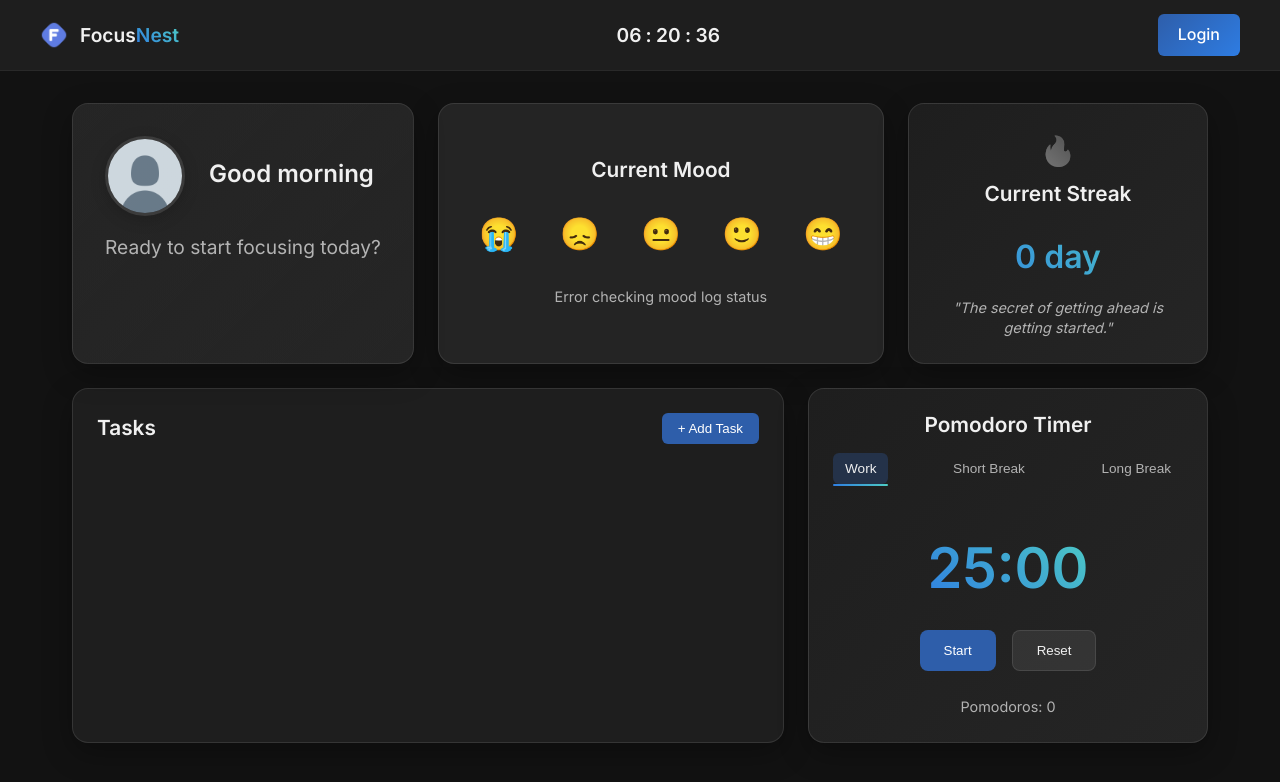
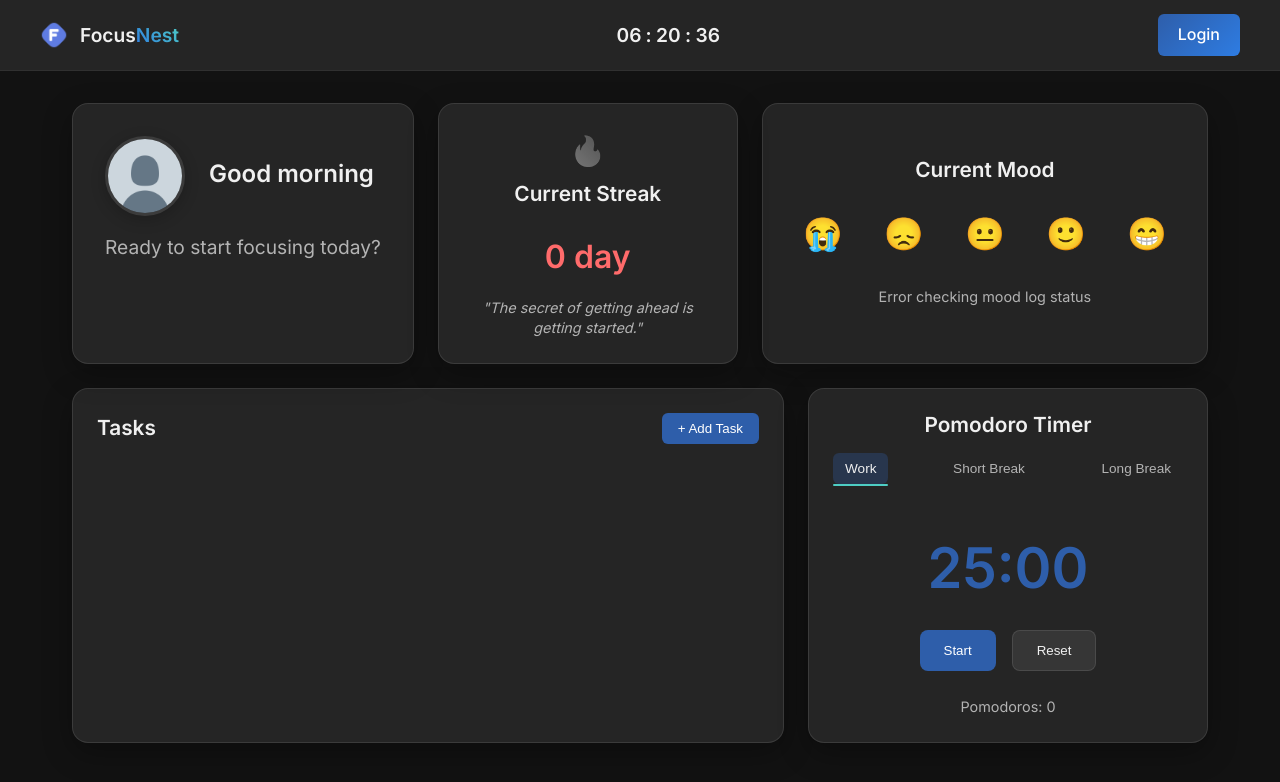
Before and after one commit to c2y5/FocusNest, a Flask app: template app/templates/dashboard.html in a window 1280 px wide. Shown: the top 782 px of the page. Run offline with Flask 3, Linux system fonts and the light colour scheme; the template is opened without the code that fills it, so the values that code supplies are empty.

Commit message:
updated some css

```diff
--- a/app/static/css/style.css
+++ b/app/static/css/style.css
@@ -1,6 +1,5 @@
 :root {
   --bg-dark: #121212;
-  --card-dark: #1e1e1e;
   --card-light: #252525;
   --text-light: #f0f0f0;
   --text-muted: rgba(240, 240, 240, 0.7);
@@ -60,7 +59,7 @@ p {
 
 .app-header {
   position: relative;
-  background: var(--card-dark);
+  background: var(--card-light);
   padding: 0 2rem;
   border-bottom: 1px solid rgba(255, 255, 255, 0.05);
 }
@@ -353,7 +352,7 @@ p {
 
 .feature-card:hover {
   transform: translateY(-10px);
-  background: linear-gradient(135deg, var(--card-dark), var(--card-light));
+  background: var(--card-light);
   box-shadow: 0 10px 30px rgba(0, 0, 0, 0.3);
 }
 
@@ -478,7 +477,7 @@ p {
 }
 
 .welcome-card {
-  background: linear-gradient(135deg, var(--card-dark), var(--card-light));
+  background: var(--card-light);
   border-radius: 16px;
   padding: 2rem;
   border: 1px solid rgba(255, 255, 255, 0.1);
@@ -515,11 +514,6 @@ p {
   content: "";
   position: absolute;
   inset: 0;
-  background: linear-gradient(
-    135deg,
-    rgba(255, 255, 255, 0.03) 0%,
-    rgba(255, 255, 255, 0) 100%
-  );
   z-index: 1;
 }
 
@@ -565,7 +559,7 @@ p {
 .username-text {
   font-size: 1.8rem;
   margin: 0.25rem 0 0 0;
-  background: linear-gradient(45deg, var(--primary-light), var(--teal));
+  background: var(--primary-light);
   -webkit-background-clip: text;
   background-clip: text;
   color: transparent;
@@ -798,7 +792,7 @@ p {
 }
 
 .streak-card {
-  background: linear-gradient(135deg, var(--card-dark), var(--card-light));
+  background: var(--card-light);
   border-radius: 16px;
   padding: 1.5rem;
   border: 1px solid rgba(255, 255, 255, 0.1);
@@ -838,16 +832,6 @@ p {
   flex-direction: column;
   gap: 0.5rem;
   text-align: center;
-}
-
-.streak-count {
-  font-size: 2rem;
-  font-weight: 600;
-  margin: 0.5rem 0;
-  background: linear-gradient(45deg, var(--primary-light), var(--teal));
-  -webkit-background-clip: text;
-  background-clip: text;
-  color: transparent;
 }
 
 .streak-quote {
@@ -895,7 +879,7 @@ p {
   font-size: 2rem;
   font-weight: 600;
   margin: 0.5rem 0;
-  background: linear-gradient(45deg, var(--primary-light), var(--teal));
+  background: var(--accent);
   -webkit-background-clip: text;
   background-clip: text;
   color: transparent;
@@ -903,7 +887,7 @@ p {
 }
 
 .tasks-card {
-  background: var(--card-dark);
+  background: var(--card-light);
   border-radius: 16px;
   padding: 1.5rem;
   border: 1px solid rgba(255, 255, 255, 0.1);
@@ -1048,7 +1032,7 @@ p {
 }
 
 .timer-card {
-  background: linear-gradient(135deg, var(--card-dark), var(--card-light));
+  background: var(--card-light);
   border-radius: 16px;
   padding: 1.5rem;
   border: 1px solid rgba(255, 255, 255, 0.1);
@@ -1111,7 +1095,7 @@ p {
   font-weight: 600;
   font-family: "Inter", monospace;
   margin: 1rem 0;
-  background: linear-gradient(45deg, var(--primary-light), var(--teal));
+  background: var(--primary);
   -webkit-background-clip: text;
   background-clip: text;
   color: transparent;
@@ -1217,6 +1201,6 @@ p {
   left: 0;
   width: 100%;
   height: 2px;
-  background: linear-gradient(45deg, var(--primary-light), var(--teal));
+  background: var(--teal);
   border-radius: 2px;
 }
--- a/app/templates/dashboard.html
+++ b/app/templates/dashboard.html
@@ -3,7 +3,7 @@
 
 <div class="dashboard-container">
     <div class="card-row">
-        <div class="welcome-card card-mouse-highlight">
+        <div class="welcome-card">
             <div class="user-profile">
                 <img id="profile-picture" src="/static/img/default-profile.png" alt="Profile Picture" class="profile-pic">
                 <div class="user-info">
@@ -12,6 +12,17 @@
                 </div>
             </div>
             <p class="welcome-message">Ready to start focusing today?</p>
+        </div>
+
+        <div class="streak-card">
+            <div class="streak-header">
+                <span class="streak-emoji">🔥</span>
+                <h3 class="streak-title">Current Streak</h3>
+            </div>
+            <div class="streak-content">
+                <p class="streak-count">0 day</p>
+                <p class="streak-quote">"The secret of getting ahead is getting started."</p>
+            </div>
         </div>
 
         <div class="emotion-card">
@@ -24,17 +35,6 @@
                 <button class="emotion-option" data-emotion="really-good">😁</button>
             </div>
             <p class="emotion-instruction">Select your current mood</p>
-        </div>
-
-        <div class="streak-card">
-            <div class="streak-header">
-                <span class="streak-emoji">🔥</span>
-                <h3 class="streak-title">Current Streak</h3>
-            </div>
-            <div class="streak-content">
-                <p class="streak-count">0 day</p>
-                <p class="streak-quote">"The secret of getting ahead is getting started."</p>
-            </div>
         </div>
     </div>
 
```
